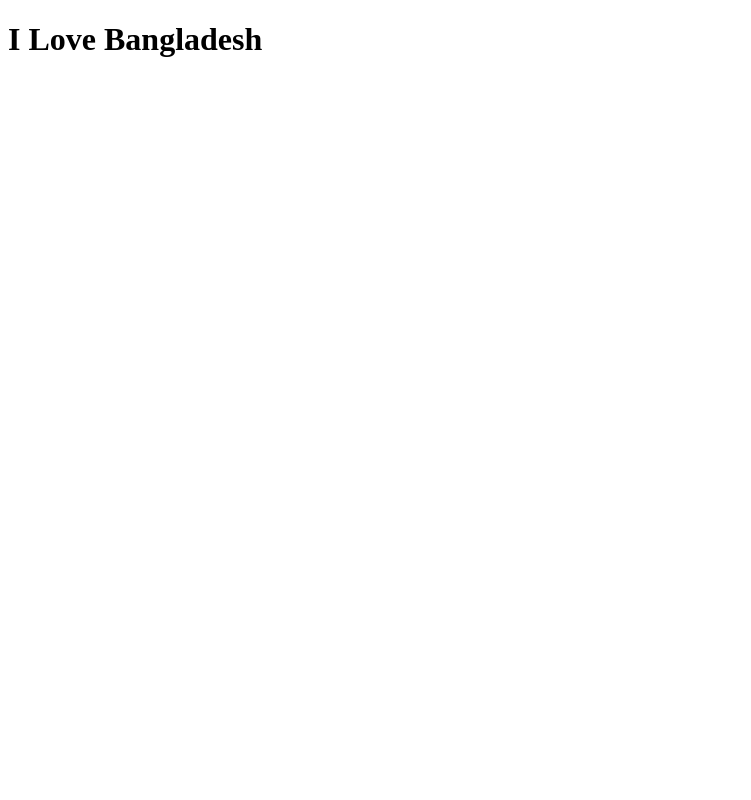
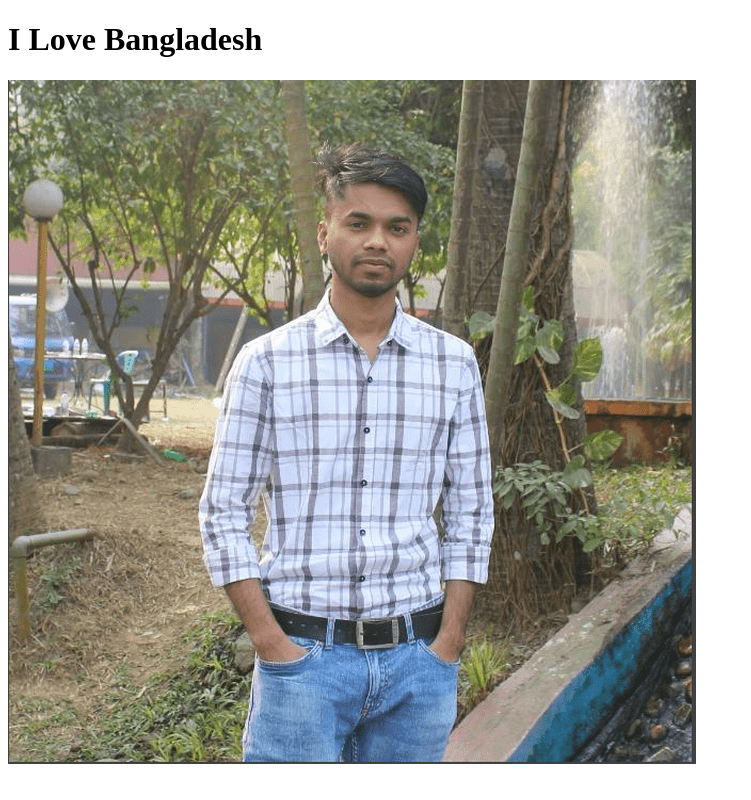
Before and after one commit to Sabbir-khaan/first-git-repo, a plain HTML site: page index.html in a window 1280 px wide. Shown: the whole page, without its empty margins (0-751 px from the left). Drawn offline with Linux system fonts and the light colour scheme.

Commit message:
added sabbir khans image

```diff
--- a/index.html
+++ b/index.html
@@ -7,5 +7,6 @@
 </head>
 <body>
     <h1> I Love Bangladesh</h1>
+    <img src="images/Sabbir_khan_optimized_200.png" alt="Image of MD. Sabbir Khan">
 </body>
 </html>
```
Also changed, not shown: images/Sabbir_khan_optimized_200.png (added).
